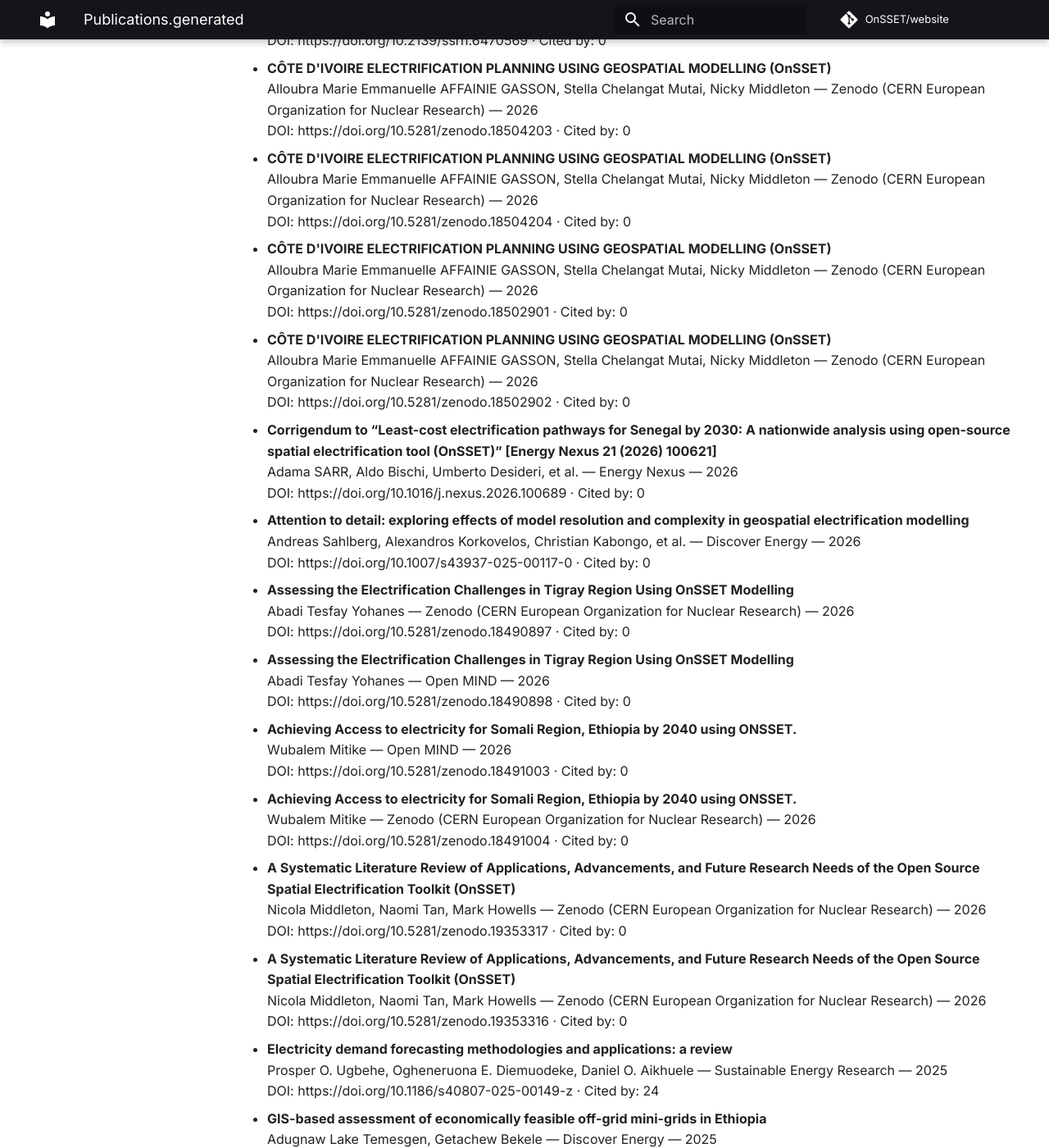
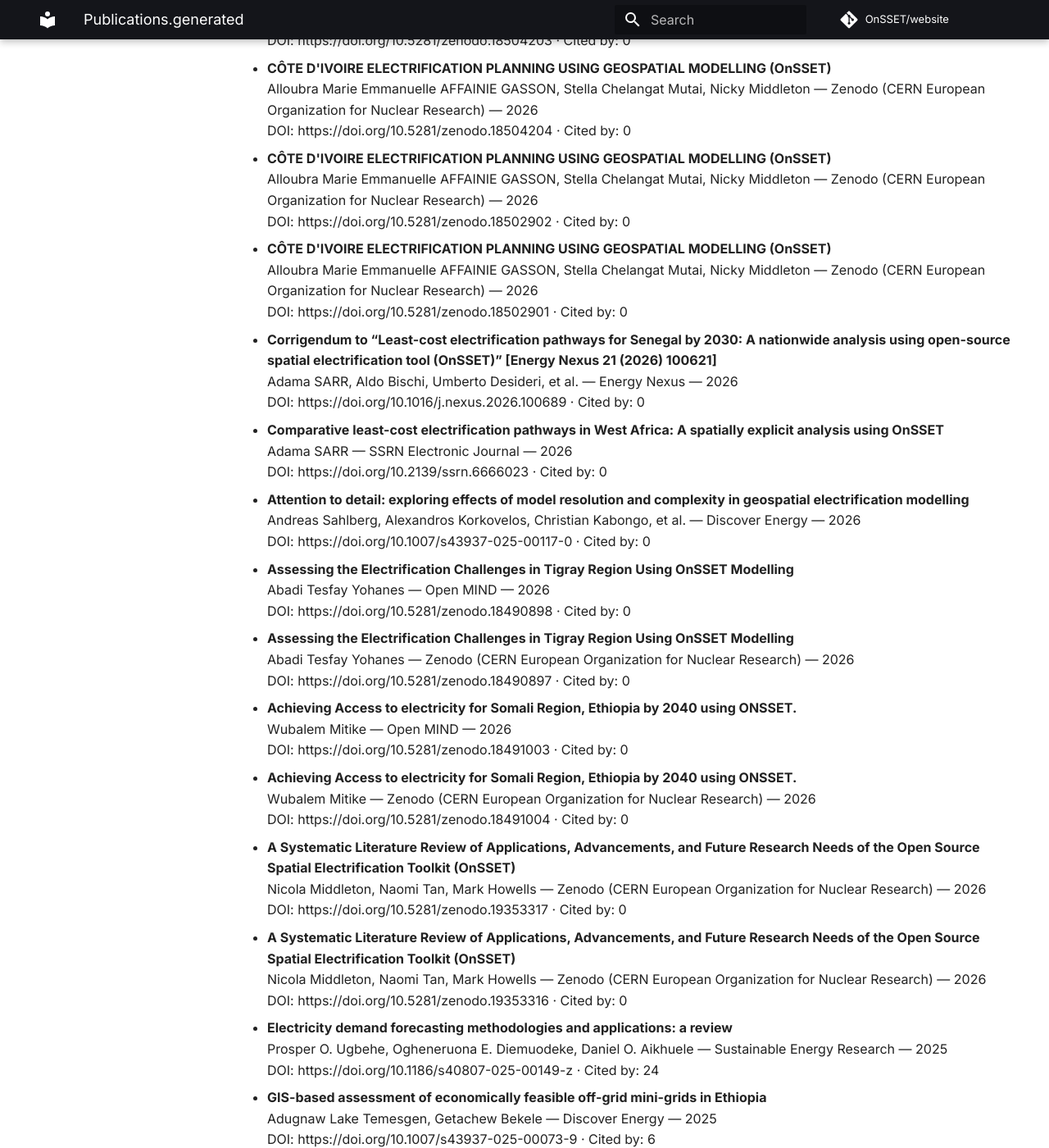
Before and after one commit to OnSSET/website, an MkDocs documentation site: the page built from docs/publications.generated.md, in a window 1280 px wide and 1400 px high, scrolled down 3643 px. Shown: the whole window at 82% size. Built offline with MkDocs 1.6.1 and Material for MkDocs 9.7.7, drawn with Linux system fonts in a browser that asks for light colours; comment, search, counter and statistics services are not loaded; some of the changed text lies outside the part shown.

Commit message:
Auto-update publications

```diff
--- a/docs/publications.generated.md
+++ b/docs/publications.generated.md
@@ -28,11 +28,11 @@ No results found.
 
 - **OnSSET Badge Concept Note 2026**
   Nicky Middleton — Zenodo (CERN European Organization for Nuclear Research) — 2026
-  DOI: https://doi.org/10.5281/zenodo.18353643 · Cited by: 0
+  DOI: https://doi.org/10.5281/zenodo.18353642 · Cited by: 0
 
 - **OnSSET Badge Concept Note 2026**
   Nicky Middleton — Zenodo (CERN European Organization for Nuclear Research) — 2026
-  DOI: https://doi.org/10.5281/zenodo.18353642 · Cited by: 0
+  DOI: https://doi.org/10.5281/zenodo.18353643 · Cited by: 0
 
 - **Long-term least-cost geospatial electrification planning to bridge the electricity access gap: the case of Ethiopia**
   Adugnaw Lake Temesgen, Yibeltal T. Wassie, Getachew Bekele, et al. — Environmental Research Infrastructure and Sustainability — 2026
@@ -123,12 +119,12 @@ No results found.
   DOI: https://doi.org/10.5281/zenodo.18503152 · Cited by: 0
 
 - **EMP-A 2026-OnSSET-Report-Pakistan-Mubeen Shafqat & Saad Nawaz**
+  Nawaz Muhammd Saad, Shafqat Mubeen — Open MIND — 2026
+  DOI: https://doi.org/10.5281/zenodo.18503217 · Cited by: 0
+
+- **EMP-A 2026-OnSSET-Report-Pakistan-Mubeen Shafqat & Saad Nawaz**
   Nawaz Muhammd Saad, Shafqat Mubeen — Zenodo (CERN European Organization for Nuclear Research) — 2026
   DOI: https://doi.org/10.5281/zenodo.18503218 · Cited by: 0
-
-- **EMP-A 2026-OnSSET-Report-Pakistan-Mubeen Shafqat & Saad Nawaz**
-  Nawaz Muhammd Saad, Shafqat Mubeen — Open MIND — 2026
-  DOI: https://doi.org/10.5281/zenodo.18503217 · Cited by: 0
 
 - **ELECTRIFICATION PLANNING FOR ZAMBIA USING OPEN-SOURCE SPATIAL ELECTRIFICATION TOOL (OnSSET)**
   Brian Siakweenda, Rejoice Mututsa — Zenodo (CERN European Organization for Nuclear Research) — 2026
@@ -152,27 +148,31 @@ No results found.
 
 - **CÔTE D'IVOIRE ELECTRIFICATION PLANNING USING GEOSPATIAL MODELLING (OnSSET)**
   Alloubra Marie Emmanuelle AFFAINIE GASSON, Stella Chelangat Mutai, Nicky Middleton — Zenodo (CERN European Organization for Nuclear Research) — 2026
-  DOI: https://doi.org/10.5281/zenodo.18502901 · Cited by: 0
+  DOI: https://doi.org/10.5281/zenodo.18502902 · Cited by: 0
 
 - **CÔTE D'IVOIRE ELECTRIFICATION PLANNING USING GEOSPATIAL MODELLING (OnSSET)**
   Alloubra Marie Emmanuelle AFFAINIE GASSON, Stella Chelangat Mutai, Nicky Middleton — Zenodo (CERN European Organization for Nuclear Research) — 2026
-  DOI: https://doi.org/10.5281/zenodo.18502902 · Cited by: 0
+  DOI: https://doi.org/10.5281/zenodo.18502901 · Cited by: 0
 
 - **Corrigendum to “Least-cost electrification pathways for Senegal by 2030: A nationwide analysis using open-source spatial electrification tool (OnSSET)” [Energy Nexus 21 (2026) 100621]**
   Adama SARR, Aldo Bischi, Umberto Desideri, et al. — Energy Nexus — 2026
   DOI: https://doi.org/10.1016/j.nexus.2026.100689 · Cited by: 0
+
+- **Comparative least-cost electrification pathways in West Africa: A spatially explicit analysis using OnSSET**
+  Adama SARR — SSRN Electronic Journal — 2026
+  DOI: https://doi.org/10.2139/ssrn.6666023 · Cited by: 0
 
 - **Attention to detail: exploring effects of model resolution and complexity in geospatial electrification modelling**
   Andreas Sahlberg, Alexandros Korkovelos, Christian Kabongo, et al. — Discover Energy — 2026
   DOI: https://doi.org/10.1007/s43937-025-00117-0 · Cited by: 0
 
 - **Assessing the Electrification Challenges in Tigray Region Using OnSSET Modelling**
+  Abadi Tesfay Yohanes — Open MIND — 2026
+  DOI: https://doi.org/10.5281/zenodo.18490898 · Cited by: 0
+
+- **Assessing the Electrification Challenges in Tigray Region Using OnSSET Modelling**
   Abadi Tesfay Yohanes — Zenodo (CERN European Organization for Nuclear Research) — 2026
   DOI: https://doi.org/10.5281/zenodo.18490897 · Cited by: 0
-
-- **Assessing the Electrification Challenges in Tigray Region Using OnSSET Modelling**
-  Abadi Tesfay Yohanes — Open MIND — 2026
-  DOI: https://doi.org/10.5281/zenodo.18490898 · Cited by: 0
 
 - **Achieving Access to electricity for Somali Region, Ethiopia by 2040 using ONSSET.**
   Wubalem Mitike — Open MIND — 2026
```
Also changed, not shown: other parts of docs/publications.generated.md (+1 -5 lines).
